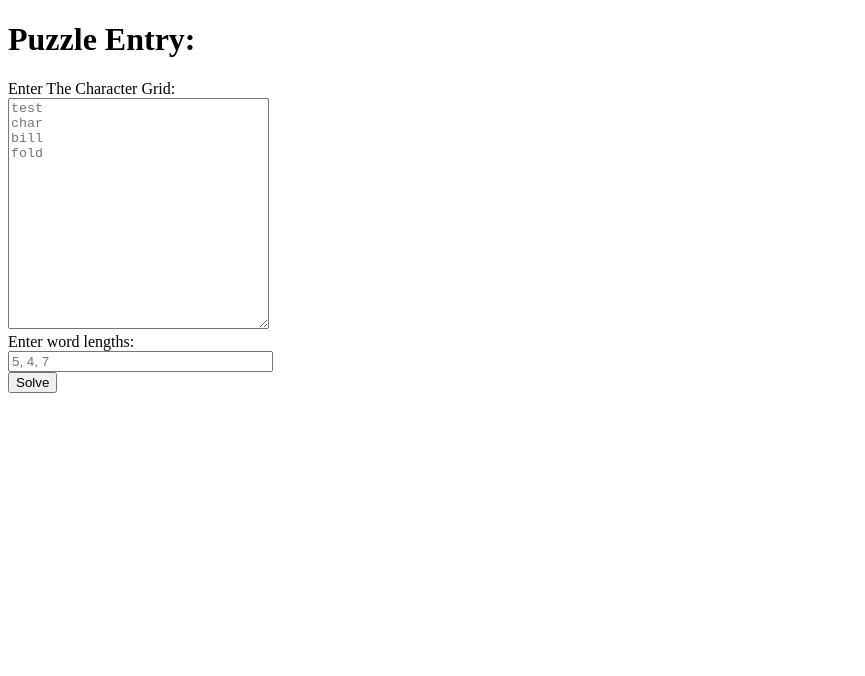
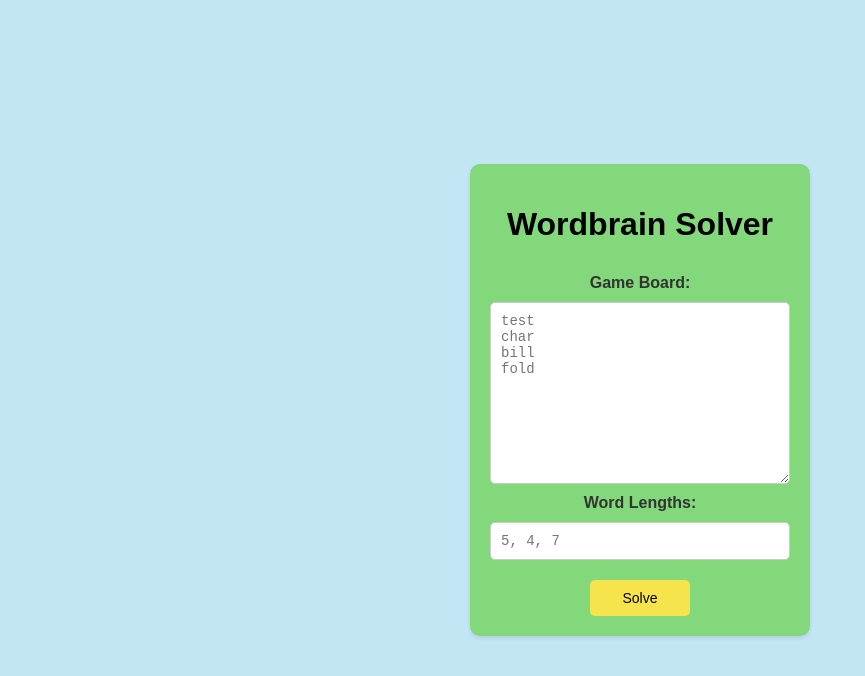
Before and after one commit to adk7507/GoWordbrainSolver, a plain HTML site: page pages/index.html in a window 1280 px wide. Shown: the whole page, without its empty margins (0-865 px from the left). Drawn offline with Linux system fonts and the light colour scheme.

Commit message:
Cleaning up the html side of the project.

```diff
--- /dev/null
+++ b/pages/caretToggler.js
@@ -0,0 +1,9 @@
+var toggler = document.getElementsByClassName("caret");
+    var i;
+
+    for (i = 0; i < toggler.length; i++) {
+      toggler[i].addEventListener("click", function() {
+        this.parentElement.querySelector(".nested").classList.toggle("active");
+        this.classList.toggle("caret-down");
+      });
+    }
--- a/pages/index.html
+++ b/pages/index.html
@@ -1,74 +1,23 @@
-<!DOCTYPE html>
-
 <html>
     <head>
+        <script src="caretToggler.js"></script>
+        <link rel="stylesheet" href="style.css">
         <script src="https://unpkg.com/htmx.org@1.8.0"></script>
         <script src="https://unpkg.com/htmx.org/dist/ext/sse.js"></script>
-    <!-- <link rel="stylesheet" href="https://the.missing.style"/> -->
         <title>Wordbrain Solver</title>
-
-    <style>
-        ul, #myUL {
-          list-style-type: none;
-        }
-
-        #myUL {
-          margin: 0;
-          padding: 0;
-        }
-
-        .caret {
-          cursor: pointer;
-          -webkit-user-select: none; /* Safari 3.1+ */
-          -moz-user-select: none; /* Firefox 2+ */
-          -ms-user-select: none; /* IE 10+ */
-          user-select: none;
-        }
-
-        .listicle::before {
-          content: "\25C9";
-          color: black;
-          display: inline-block;
-          margin-right: 6px;
-        }
-
-        .caret::before {
-          content: "\25B6";
-          color: black;
-          display: inline-block;
-          margin-right: 6px;
-        }
-
-        .caret-down::before {
-          -ms-transform: rotate(90deg); /* IE 9 */
-          -webkit-transform: rotate(90deg); /* Safari */
-          transform: rotate(90deg);
-        }
-
-        .nested {
-          display: none;
-        }
-
-        .active {
-          display: block;
-        }
-    </style>
-
-
     </head>
     <body>
-  <h1>Puzzle Entry:</h1>
-
-  <form id="wordbrain">
-    <label for="chargrid">Enter The Character Grid:</label><br>
-    <textarea id="chargrid" name="chargrid" cols="30" rows="15" placeholder="test&#10;char&#10;bill&#10;fold"></textarea><br>
-    <label for="wordlens">Enter word lengths:</label><br>
-    <input id="wordlens" name="wordlens" size="30" placeholder="5, 4, 7">
+        <div class="container">
+            <form>
+                <h1 style="font-family: sans-serif;">Wordbrain Solver</h1>
+                <label for="game-board">Game Board:</label>
+                <textarea id="game-board" name="game-board" placeholder="test&#10;char&#10;bill&#10;fold" rows="10" ></textarea>
+                <label for="word-lengths">Word Lengths:</label>
+                <input type="text" id="word-lengths" name="word-lengths" placeholder="5, 4, 7">
                 <div id="swapped-div">
-      <button hx-post="/solve" hx-target="#swapped-div" hx-swap="innerHTML">
-        Solve
-      </button>
+                    <button hx-post="/solve" hx-target="#swapped-div" hx-swap="outerHTML">Solve</button>
                 </div>
             </form>
+        </div>
     </body>
 </html>
--- /dev/null
+++ b/pages/style.css
@@ -0,0 +1,107 @@
+body {
+    display: flex;
+    justify-content: center;
+    align-items: center;
+    height: 100vh;
+    background-color: #c3e6f5;
+    font-family: sans-serif;
+}
+
+.container {
+    display: flex;
+    justify-content: center;
+    align-items: center;
+}
+
+form {
+    display: flex;
+    flex-direction: column;
+    align-items: center;
+    background-color: #82d87a;
+    padding: 20px;
+    border-radius: 10px;
+    box-shadow: 0 2px 4px rgba(0, 0, 0, 0.1);
+}
+
+label {
+    margin-bottom: 10px;
+    font-weight: bold;
+    color: #333;
+    font-family: sans-serif;
+    margin-top: 10px;
+}
+
+textarea,
+input[type="text"] {
+    width: 300px;
+    padding: 10px;
+    border: 1px solid #ccc;
+    border-radius: 5px;
+    font-size: 14px;
+    font-family: monospace;
+}
+
+button {
+    width: 100px;
+    padding: 10px;
+    margin-top: 20px;
+    background-color: #f5e44c;
+    border: none;
+    border-radius: 5px;
+    font-size: 14px;
+    cursor: pointer;
+    font-family: sans-serif;
+}
+
+.results-div {
+    width: 300px;
+    padding: 20px;
+    background-color: #f5f5f5;
+    border-radius: 10px;
+    box-shadow: 0 2px 4px rgba(0, 0, 0, 0.1);
+    margin-left: 20px;
+}
+ul, #myUL {
+    list-style-type: none;
+}
+
+#myUL {
+    margin: 0;
+    padding: 0;
+}
+
+.caret {
+    cursor: pointer;
+    -webkit-user-select: none; /* Safari 3.1+ */
+    -moz-user-select: none; /* Firefox 2+ */
+    -ms-user-select: none; /* IE 10+ */
+    user-select: none;
+}
+
+.listicle::before {
+    content: "\25C9";
+    color: black;
+    display: inline-block;
+    margin-right: 6px;
+}
+
+.caret::before {
+    content: "\25B6";
+    color: black;
+    display: inline-block;
+    margin-right: 6px;
+}
+
+.caret-down::before {
+    -ms-transform: rotate(90deg); /* IE 9 */
+    -webkit-transform: rotate(90deg); /* Safari */
+    transform: rotate(90deg);
+}
+
+.nested {
+    display: none;
+}
+
+.active {
+    display: block;
+}
```
Also changed, not shown: pages/resultsView.html (+0 -10 lines), 1 other file. Lines whose indentation alone changed are shown as unchanged.
